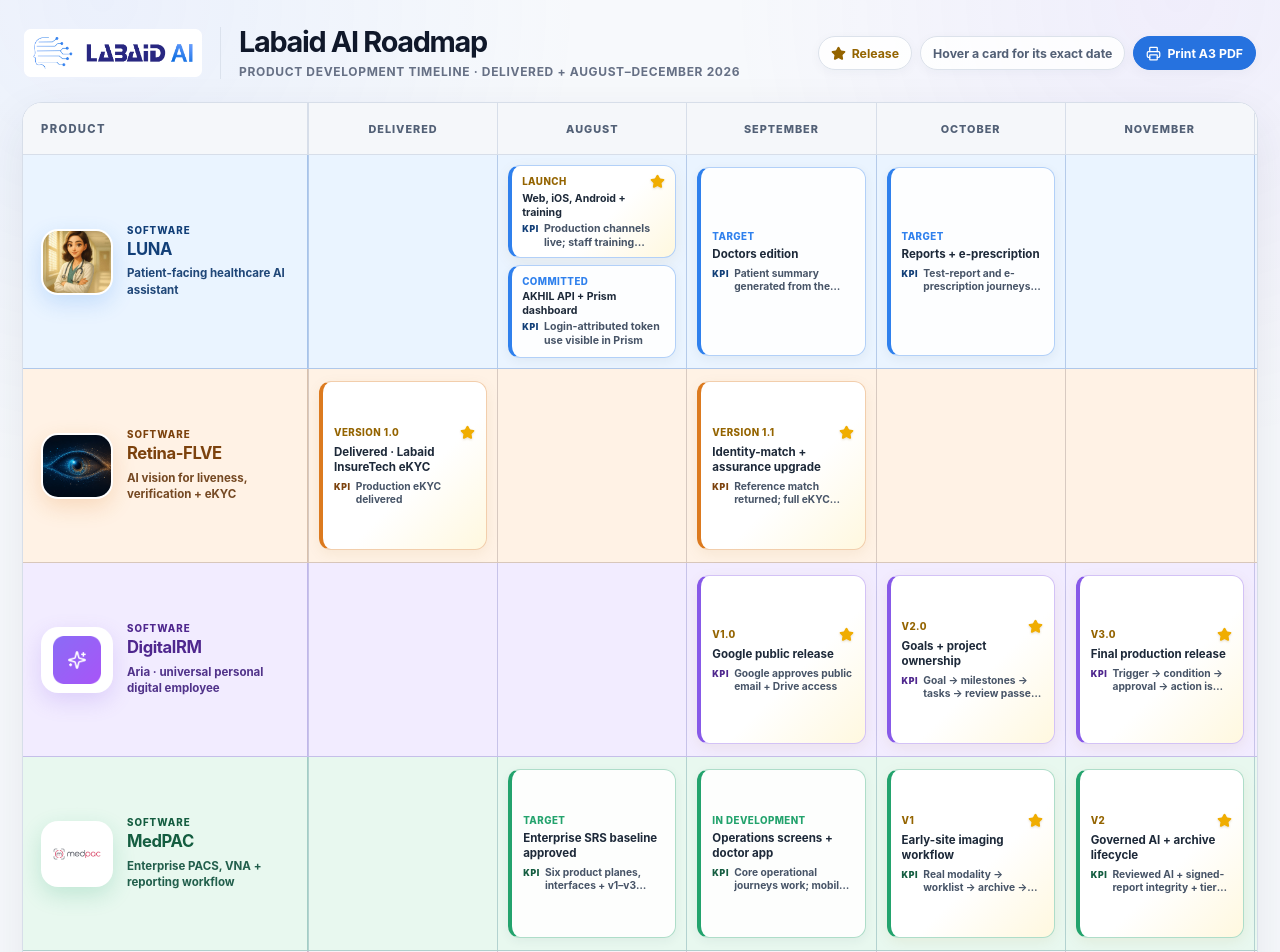
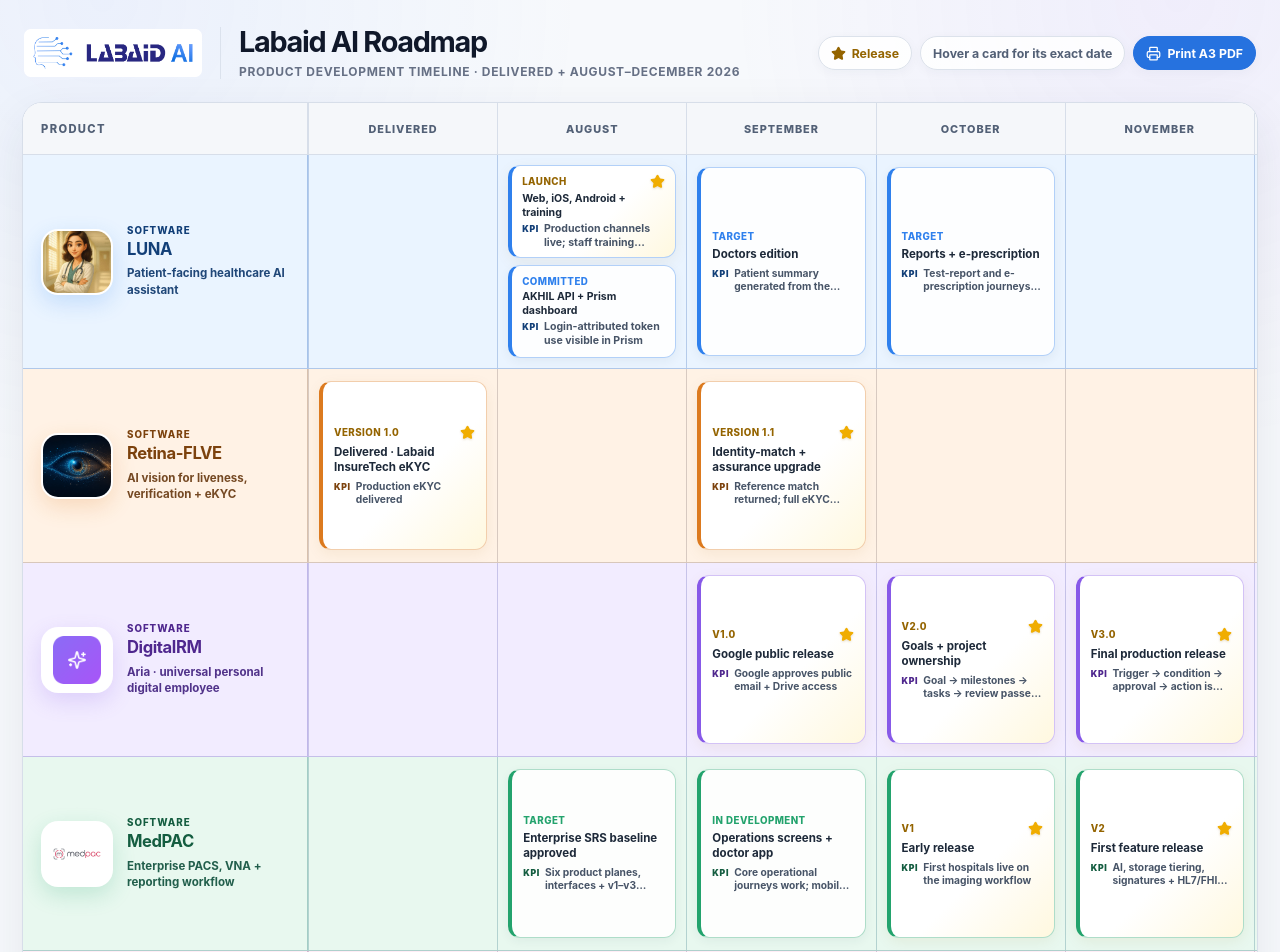
Before and after one commit to sagor650/lifeplusbd-projects, a React (Vite) app in the folder labaidai/: page / in a window 1280 px wide. Shown: the top 952 px of the page. Built offline with nearby package versions, Linux system fonts and the light colour scheme.

Commit message:
Align MedPAC releases with master plan

```diff
--- a/labaidai/src/data.ts
+++ b/labaidai/src/data.ts
@@ -266,10 +266,10 @@
     month: "OCTOBER",
     exactDate: "October 1, 2026",
     version: "v1",
-    title: "Early-site imaging workflow",
-    kpi: "Real modality → worklist → archive → signed report passes",
-    description: "At the first live site, a real imaging modality configured only from published MedPAC documentation must obtain its DICOM worklist, complete an examination, send the study unaided through acquisition into the VNA/PACS, and receive custody confirmation. The study must match its order; a radiologist must open it in MedView, measure, report and sign it; the report must remain retrievable; and the audit must identify every step, actor and time.",
-    basis: "MedPAC enterprise SRS Chapter 43, R1 live-site acceptance",
+    title: "Early release",
+    kpi: "First hospitals live on the imaging workflow",
+    description: "Scanners can send images and obtain their daily patient list; radiologists can view, measure, report and sign; staff have the daily-use screens and doctors have the phone app. The complete workflow runs on real servers with backups and audit.",
+    basis: "MedPAC master plan v1.0 release content, displayed as whole-number v1",
     status: "Target",
     release: true,
   },
@@ -279,10 +279,10 @@
     month: "NOVEMBER",
     exactDate: "November 1, 2026",
     version: "v2",
-    title: "Governed AI + archive lifecycle",
-    kpi: "Reviewed AI + signed-report integrity + tier retrieval pass",
-    description: "MedAI must place source-linked analysis on the study as clearly labelled draft findings, with every finding individually accepted or rejected by the radiologist and the disposition recorded. The final report must carry a cryptographic signature that reveals later alteration. The VNA must then move a study between storage tiers while preserving its original and derived DICOM provenance and keeping the study retrievable through MedView.",
-    basis: "MedPAC enterprise SRS Chapter 43, R2 + VNA/PACS product architecture",
+    title: "First feature release",
+    kpi: "AI, storage tiering, signatures + HL7/FHIR build ship",
+    description: "Ship real AI models in the viewer, storage tiering that keeps recent studies fast and older studies economical, and cryptographic signatures on signed reports. Complete the HL7 and FHIR build so integration with a live hospital system can begin.",
+    basis: "MedPAC master plan v1.1 development cycle and release content, displayed as whole-number v2",
     status: "Target",
     release: true,
   },
@@ -292,10 +292,10 @@
     month: "DECEMBER",
     exactDate: "December 1, 2026",
     version: "v3",
-    title: "Hospital integration + edge operation",
-    kpi: "Idempotent order/report round trip + unattended edge run pass",
-    description: "At a live hospital, an imaging order raised in the hospital system must create the MedPAC worklist entry automatically over the approved HL7/FHIR integration, and the signed result must return without manual intervention. Repeated messages must be acknowledged without duplicate processing. The purpose-built PacMan edge appliance—running PacMan software, the DICOM gateway and built-in compression—must also operate the site unattended for the defined trial period.",
-    basis: "MedPAC enterprise SRS Chapter 43, R3 + product architecture + management PacMan scope",
+    title: "Second feature release",
+    kpi: "Cancer, reporting, billing + live HIS and edge box ship",
+    description: "Ship the cancer workflow, richer structured reports and the billing extract for chargeable activity. Complete live integration with a hospital's own system and deliver the purpose-built edge box as ready to manufacture.",
+    basis: "MedPAC master plan v1.2 development cycle and release content, displayed as whole-number v3",
     status: "Target",
     release: true,
   },
```
